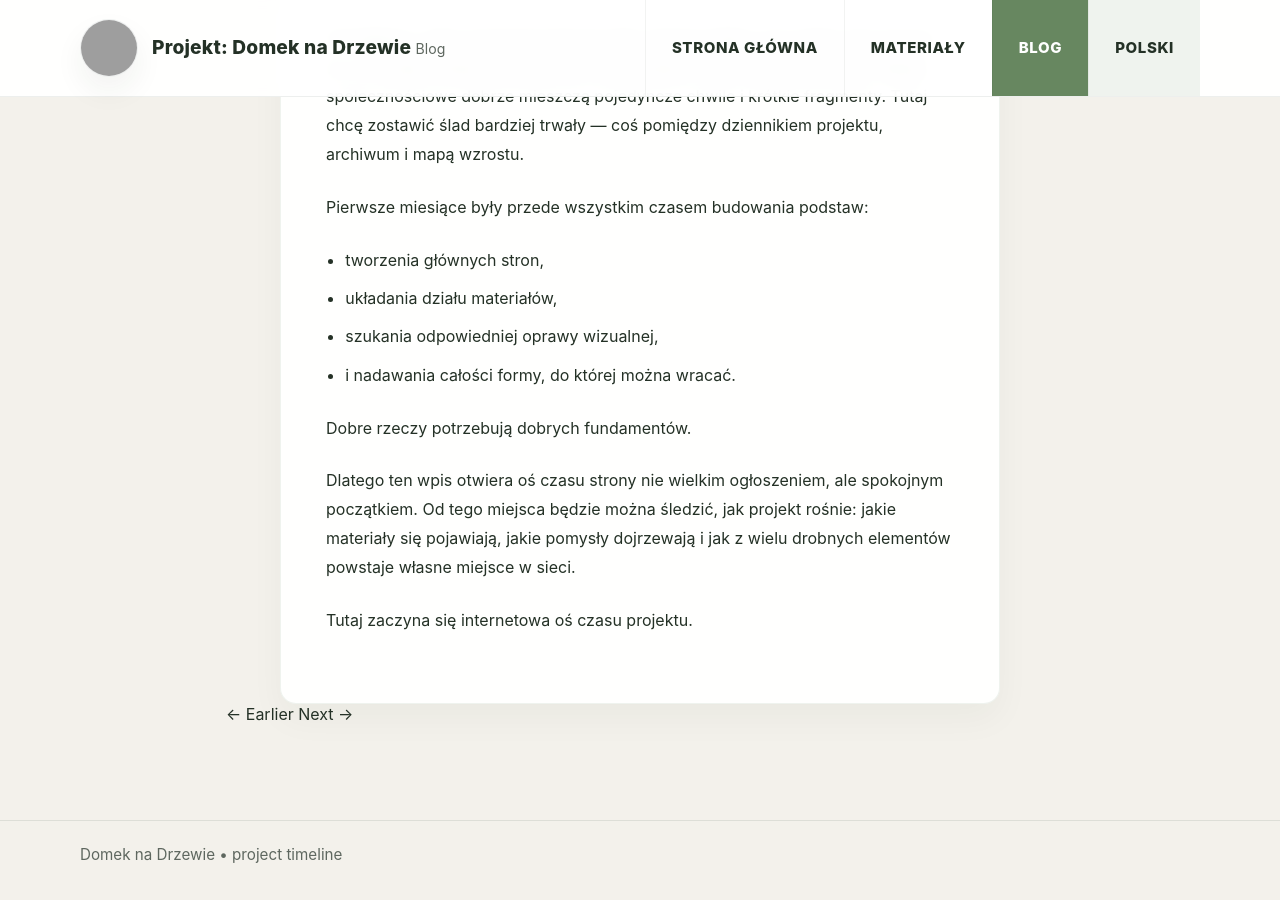
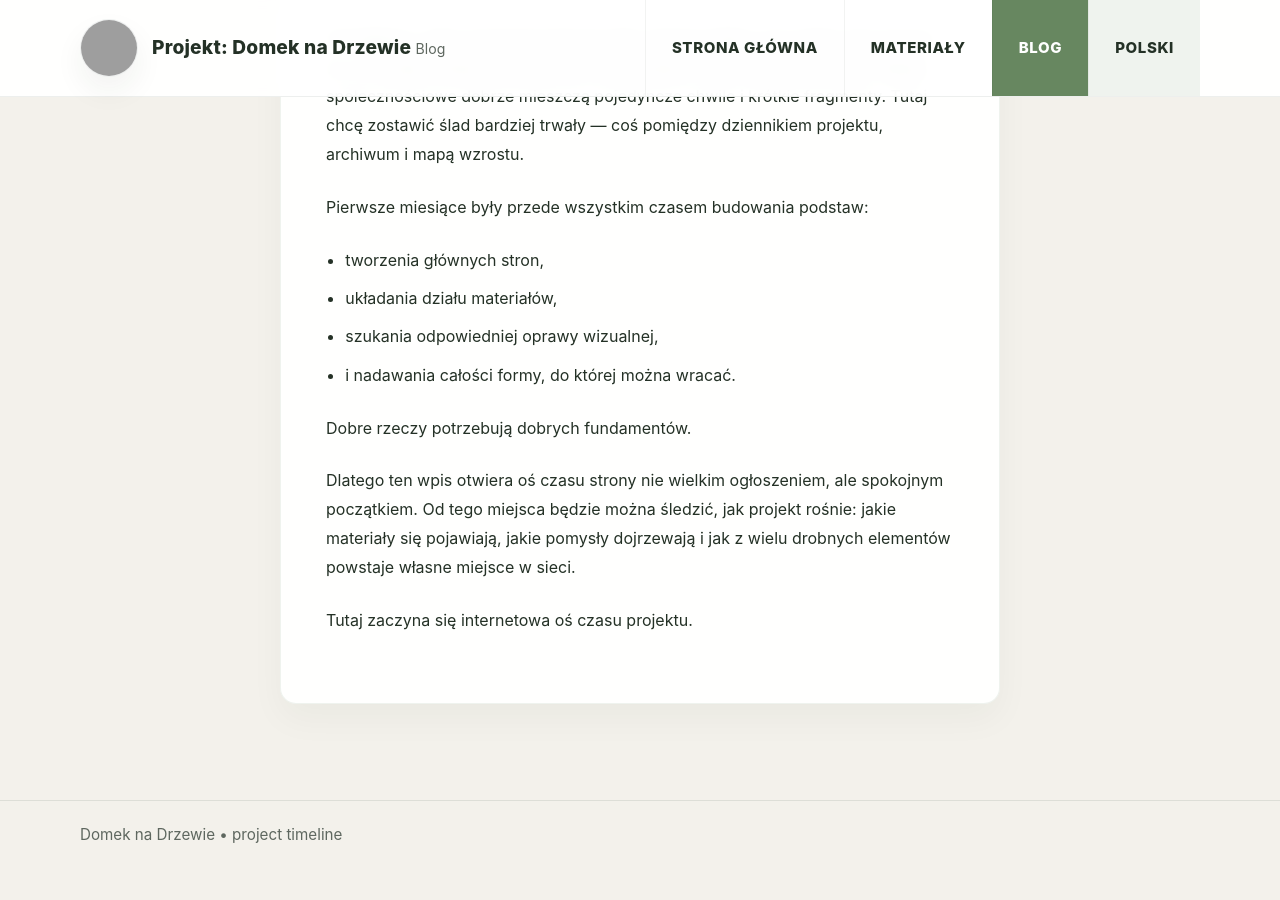
Before and after one commit to akonkia/domeknadrzewie, a Jekyll site: the page built from _posts/2026-02-15-good-foundations-the-beginning.pl.md, in a window 1280 px wide and 900 px high, scrolled down 1011 px. Built offline with Jekyll 4.4.1, drawn with Linux system fonts in a browser that asks for light colours; grey boxes are pictures that could not be loaded.

Commit message:
Update post.html

```diff
--- a/_layouts/post.html
+++ b/_layouts/post.html
@@ -162,25 +162,17 @@
   <div class="post-body">
     {{ content }}
   </div>
-  {% assign posts_in_lang = site.posts | where: "lang", page.lang %}
 
-{% assign prev_post = nil %}
+  {% assign prev_post = nil %}
 {% assign next_post = nil %}
 
-{% for post in posts_in_lang %}
-  {% if post.url == page.url %}
-    {% assign index = forloop.index0 %}
+{% if page.previous and page.previous.lang == page.lang %}
+  {% assign prev_post = page.previous %}
+{% endif %}
 
-    {% if index > 0 %}
-      {% assign prev_post = posts_in_lang[index | minus: 1] %}
-    {% endif %}
-
-    {% if index < posts_in_lang.size | minus: 1 %}
-      {% assign next_post = posts_in_lang[index | plus: 1] %}
-    {% endif %}
-
-  {% endif %}
-{% endfor %}
+{% if page.next and page.next.lang == page.lang %}
+  {% assign next_post = page.next %}
+{% endif %}
 
 <nav class="post-nav container">
 
```
